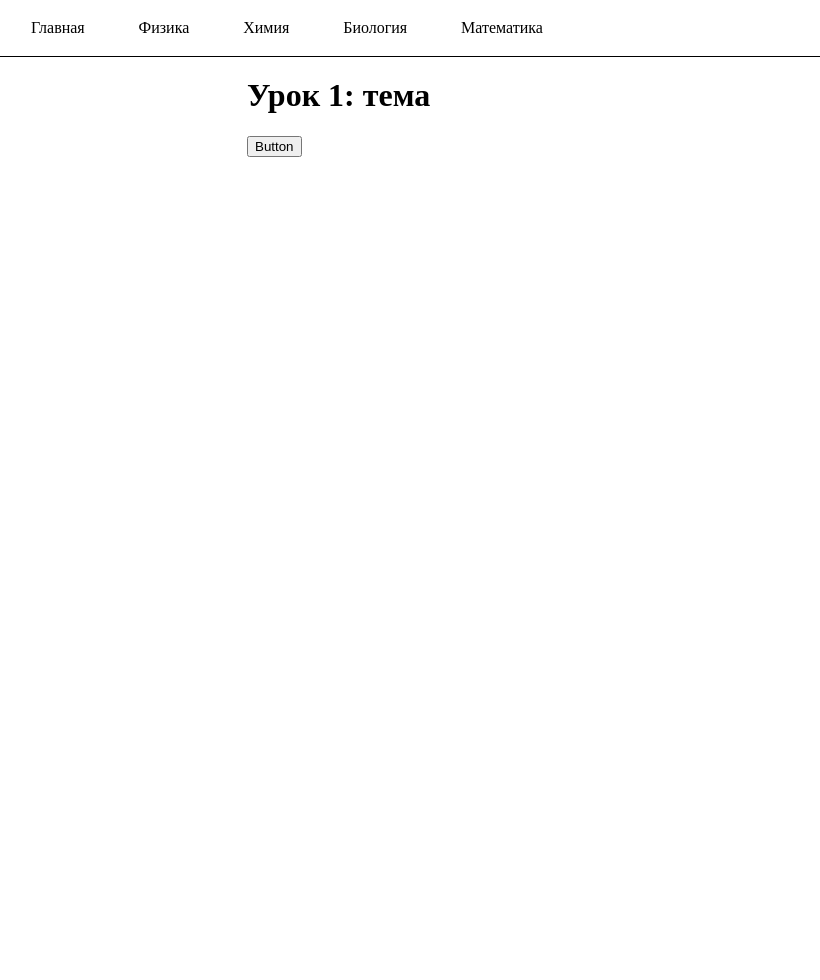
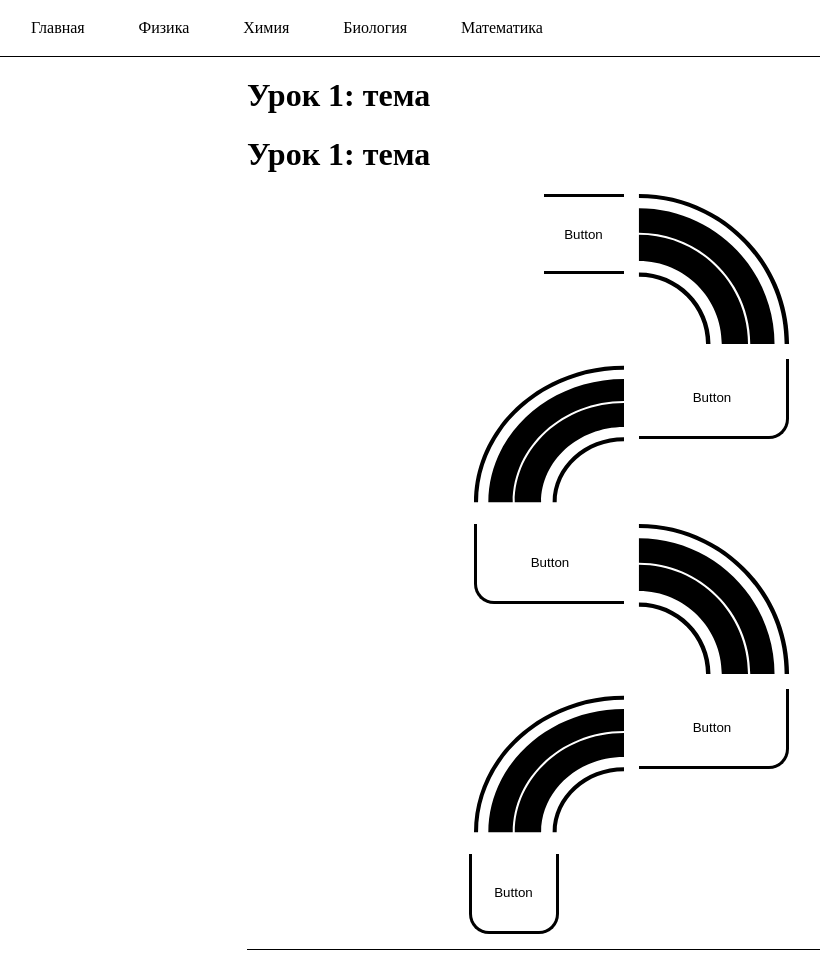
Before and after one commit to c0st1nus/DMK, a Django app: page / in a window 1280 px wide. Shown: the whole page, without its empty margins (9-829 px from the left). Before the commit the page ends 157 px from the top, so only its background shows below. Run offline with Django 5.2, Linux system fonts and the light colour scheme.

Commit message:
roadmap add

```diff
--- a/DMK/static/css/index.css
+++ b/DMK/static/css/index.css
@@ -1,5 +1,6 @@
-:root{
-    --font-size: 16px; /* font-size: var(--font-size) */
+:root {
+    --font-size: 16px;
+    /* font-size: var(--font-size) */
     --trns: all 0.2s;
     --fcol: #1b78c4;
 }
@@ -8,19 +9,21 @@ html {
     width: 100%;
     height: 100%;
 }
+
 body {
     margin: 0;
     padding: 0;
     display: grid;
-    grid: 7% auto / 20% auto 20%;
+    grid: 7% auto 20% / 20% auto 20%;
     width: 100%;
     height: 100%;
 }
+
 nav {
-    grid-column:span 3;
+    grid-column: span 3;
     grid-row: 1;
     border-bottom: 1px solid black;
-    height:7%;
+    height: 7%;
     min-height: 50px;
     width: 100%;
     position: fixed;
@@ -29,21 +32,25 @@ nav {
     align-content: center;
     background-color: white;
 }
+
 nav ul {
     display: flex;
     justify-content: space-between;
     width: 40%;
 }
+
 nav ul li a {
     text-decoration: none;
     color: black;
     transition: var(--trns);
     position: relative;
 }
+
 nav ul li:hover {
     transform: scale(1.2);
 }
-nav ul li a:after{
+
+nav ul li a:after {
     content: '';
     position: absolute;
     width: 100%;
@@ -55,6 +62,7 @@ nav ul li a:after{
     transform-origin: bottom right;
     transition: transform 0.25s ease-out;
 }
+
 nav ul li a:hover:after {
     transform: scaleX(1);
     transform-origin: bottom left;
@@ -74,29 +82,115 @@ nav ul li a:hover:after {
     margin-right: auto;
     transition: var(--trns);
 }
+
 .links:hover {
     transform: scale(1.005);
 }
+
 .links a {
     width: 100%;
     height: 100%;
     text-decoration: none;
     color: black;
 }
+
 .title {
-    font-size:40px;
+    font-size: 40px;
     padding-top: 20px;
     padding-left: 15px;
 }
+
 .desc {
     padding-left: 15px;
 }
 
 .topics {
     display: grid;
-    grid-template: 1fr 1fr 1fr / 1fr 1fr 1fr ;
+    grid-template: 1fr 1fr 1fr / 1fr 1fr 1fr;
     gap: 10px 20px;
 }
+
 .topic {
     color: var(--fcol);
 }
+
+.roadmap {
+    display: grid;
+    grid-template: 1fr 1fr 1fr 1fr / 1fr 1fr;
+    gap: 15px;
+}
+
+.roadmap .b1,
+.roadmap .b2 {
+    height: 80px;
+    width: 150px;
+    border: none;
+    border: 3px solid black;
+    background-color: white;
+    border-top: none;
+}
+
+.roadmap .b1 {
+    justify-self: end;
+    align-self: start;
+    border-right: none;
+    border-bottom-left-radius: 20px;
+}
+
+.roadmap .b2 {
+    justify-self: start;
+    align-self: start;
+    border-left: none;
+    border-bottom-right-radius: 20px;
+}
+
+.roadmap .b1:first-child {
+    width: 80px;
+    margin-right: 0;
+    border-top: 3px solid black;
+    border-top: 3px solid black;
+    border-left: none;
+    border-right: none;
+    border-radius: 0;
+}
+
+.roadmap .b1:last-child {
+    border-right: 3px solid black;
+    border-bottom-right-radius: 20px;
+    margin-right: 65px;
+    width: 90px;
+}
+
+.r1,
+.r2,
+.r1 use,
+.r2 use {
+    width: 150px;
+    height: 150px;
+    z-index: -1;
+}
+
+.r1 {
+    transform: rotate(90deg) scaleY(1.1);
+    justify-self: start;
+}
+
+.r2 {
+    width: 150px;
+    height: 150px;
+    justify-self: end;
+}
+
+footer {
+    grid-column: span 3;
+    grid-row: 3;
+    margin-top: 15px;
+    border-top: 1px solid black;
+}
+
+.fcontent {
+    display: grid;
+    grid-template: 1fr / repeat(4, 1fr);
+    height: auto;
+    margin: 15px 50px 15px 50px;
+}
--- a/DMK/templates/DMK/pl1.html
+++ b/DMK/templates/DMK/pl1.html
@@ -7,14 +7,20 @@
     <title>Дорожная карта Физика 1 урок</title>
     <link rel="stylesheet" href="{% static 'css/index.css' %}">
     <?xml version="1.0" encoding="iso-8859-1"?>
-    <g>
-		<path d="M0,45.465h1.286c0-23.179,20.781-42.036,46.324-42.036V2.144C21.356,2.144,0,21.577,0,45.465z"/>
-		<path d="M4.548,45.467h7.745c0-17.713,15.844-32.125,35.318-32.125V6.336C23.865,6.336,4.548,23.889,4.548,45.467z"/>
-		<path d="M12.936,45.467h8.368c0-13.181,11.802-23.903,26.306-23.903v-7.576C28.49,13.987,12.936,28.109,12.936,45.467z"/>
-		<path d="M24.951,45.467h1.287c0-10.677,9.588-19.362,21.373-19.362v-1.287C35.116,24.817,24.951,34.079,24.951,45.467z"/>
-	</g>
 </head>
 <body>
+    <svg fill="#000000" width="150px" height="150px" version="1.1" xmlns="http://www.w3.org/2000/svg"
+        xmlns:xlink="http://www.w3.org/1999/xlink" xml:space="preserve">
+        <symbol viewBox="0 0 47.611 47.611" id="Capa_1">
+            <path d="M0,45.465h1.286c0-23.179,20.781-42.036,46.324-42.036V2.144C21.356,2.144,0,21.577,0,45.465z" />
+            <path
+                d="M4.548,45.467h7.745c0-17.713,15.844-32.125,35.318-32.125V6.336C23.865,6.336,4.548,23.889,4.548,45.467z" />
+            <path
+                d="M12.936,45.467h8.368c0-13.181,11.802-23.903,26.306-23.903v-7.576C28.49,13.987,12.936,28.109,12.936,45.467z" />
+            <path
+                d="M24.951,45.467h1.287c0-10.677,9.588-19.362,21.373-19.362v-1.287C35.116,24.817,24.951,34.079,24.951,45.467z" />
+        </symbol>
+    </svg>
     <nav>
         <ul type="none">
             <li><a href="{% url 'home' %}">Главная</a></li>
@@ -26,8 +32,34 @@
     </nav>
     <div class="container">
         <h1>Урок 1: тема</h1>
-        <div class="roadmap"><button>Button</button></div>
-	    <svg fill="#000000" height="800px" width="800px" version="1.1" id="Capa_1" xmlns="http://www.w3.org/2000/svg" xmlns:xlink="http://www.w3.org/1999/xlink" viewBox="0 0 47.611 47.611" xml:space="preserve"></svg>
-    </div>
+        <div class="container">
+            <h1>Урок 1: тема</h1>
+            <div class="roadmap">
+                <button class="b1">Button</button>
+                <svg class="r1">
+                    <use xlink:href="#Capa_1"></use>
+                </svg>
+                <svg class="r2">
+                    <use xlink:href="#Capa_1"></use>
+                </svg>
+                <button class="b2">Button</button>
+
+                <button class="b1">Button</button>
+                <svg class="r1">
+                    <use xlink:href="#Capa_1"></use>
+                </svg>
+                <svg class="r2">
+                    <use xlink:href="#Capa_1"></use>
+                </svg>
+                <button class="b2">Button</button>
+
+                <button class="b1">Button</button>
+            </div>
+        </div>
+        <footer>
+            <div class="fcontent">
+
+            </div>
+        </footer>
 </body>
 </html>
```
